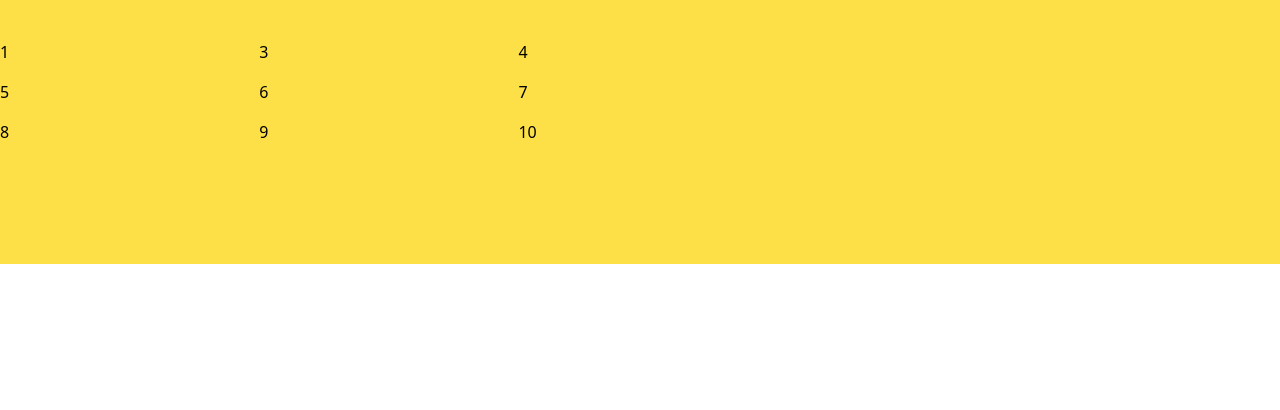
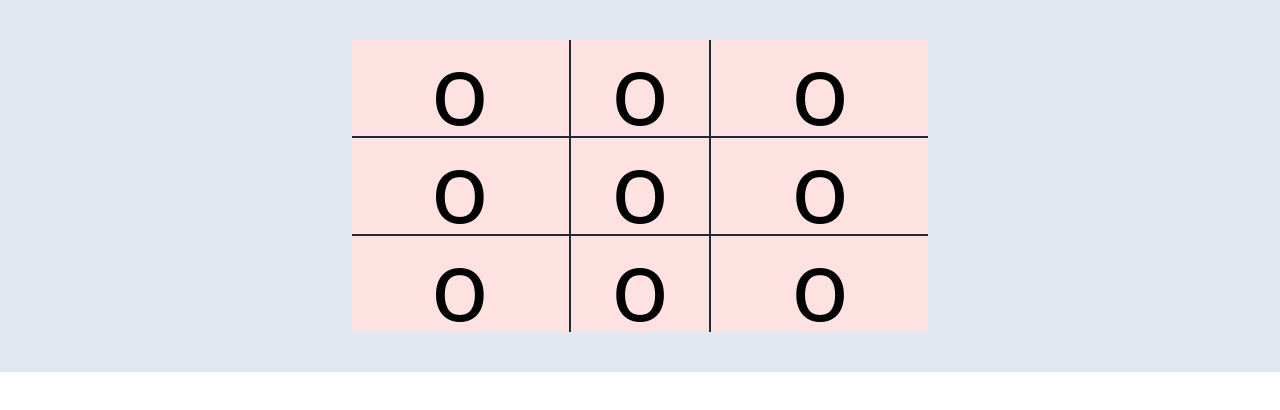
Before and after one commit to akshaycodeur/tictactoe--vanillajs, a plain HTML site: page index.html in a window 1280 px wide. Drawn offline with nearby package versions, Linux system fonts and the light colour scheme.

Commit message:
chore: layout creation

```diff
--- a/index.html
+++ b/index.html
@@ -6,20 +6,43 @@
     <script src="https://cdn.tailwindcss.com"></script>
   </head>
   <body>
-    <div class="container mx-auto py-10 bg-yellow-300 justify-center">
-      <div class="align-center">
-        <div class="grid grid-cols-5 grid-rows-5 gap-4">
-          <div>1</div>
-          <div>3</div>
-          <div>4</div>
-          <div class="row-start-2">5</div>
-          <div class="row-start-2">6</div>
-          <div class="row-start-2">7</div>
-          <div class="row-start-3">8</div>
-          <div class="row-start-3">9</div>
-          <div class="row-start-3">10</div>
+    <div class="container mx-auto py-10 bg-slate-200 justify-center">
+      <div class="app max-w-xl mx-auto">
+        <div class="rowtop flex bg-red-100 w-full justify-center space-x-10">
+          <div class="box box1 px-10 text-8xl">o</div>
+          <div
+            class="box box2 border-l-2 border-r-2 border-gray-800 px-10 text-8xl"
+          >
+            o
+          </div>
+          <div class="box box3 px-10 text-8xl">o</div>
+        </div>
+        <div
+          class="rowmid flex border-t-2 border-b-2 border-gray-800 bg-red-100 w-full justify-center space-x-10"
+        >
+          <div class="box box1 px-10 text-8xl">o</div>
+          <div
+            class="box box2 border-l-2 border-r-2 border-gray-800 px-10 text-8xl"
+          >
+            o
+          </div>
+          <div class="box box3 px-10 text-8xl">o</div>
+        </div>
+        <div class="rowbot flex bg-red-100 w-full justify-center space-x-10">
+          <div class="box box1 px-10 text-8xl">o</div>
+          <div
+            class="box box2 border-l-2 border-r-2 border-gray-800 px-10 text-8xl"
+          >
+            o
+          </div>
+          <div class="box box3 px-10 text-8xl">o</div>
         </div>
       </div>
     </div>
+
+    <script>
+      //prompt user to chose O or X
+      // let userChoice = prompt('Are you going to be O or X ?');
+    </script>
   </body>
 </html>
```
